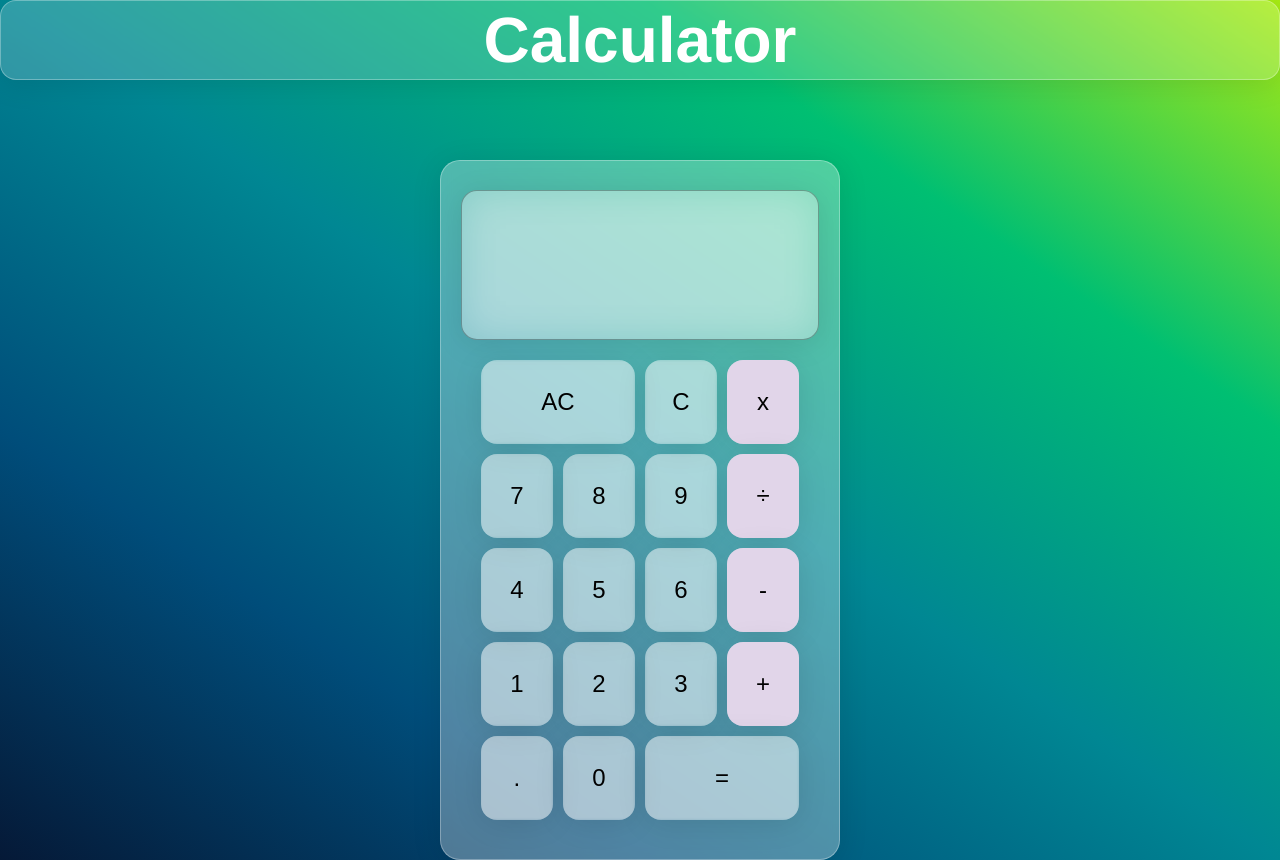
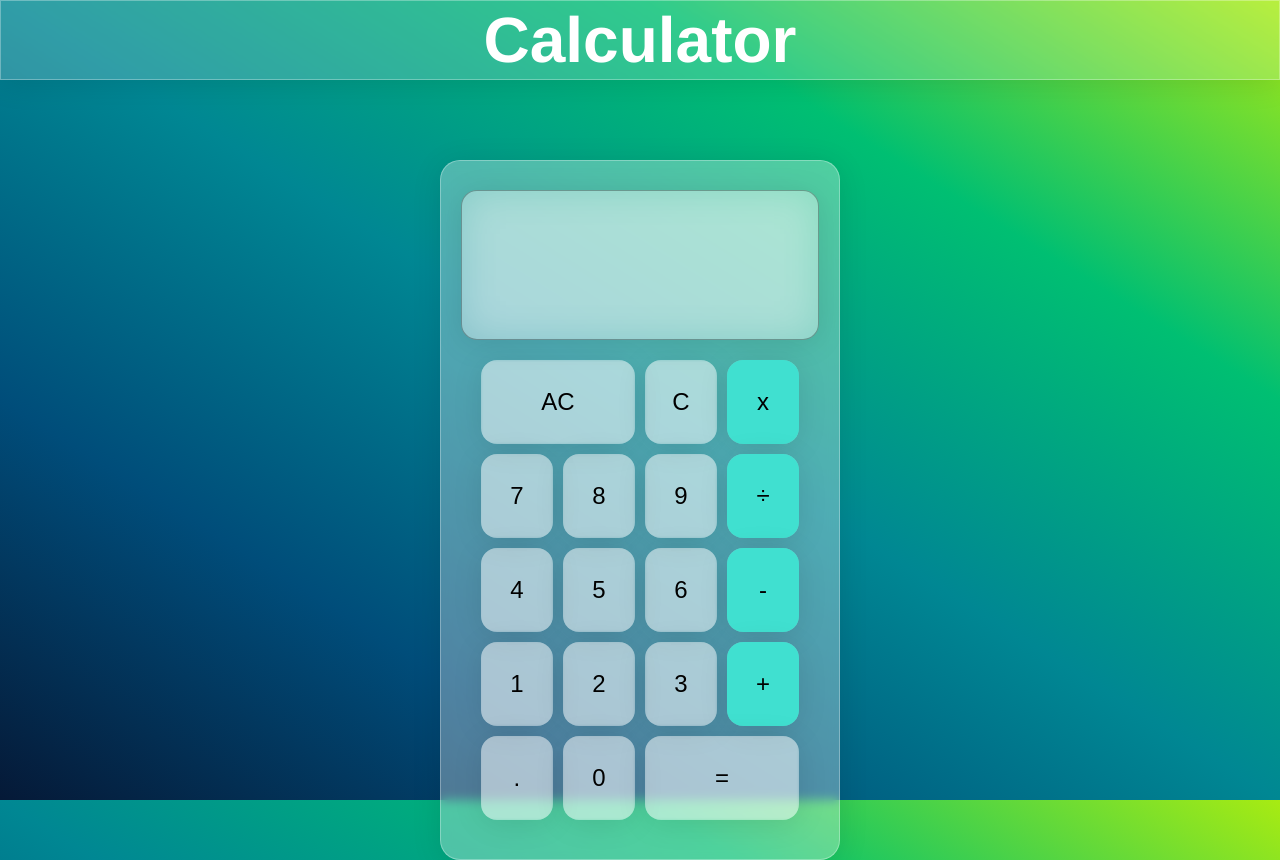
Before and after one commit to Novachaos82/Calculator, a plain HTML site: page index.html in a window 1280 px wide. Drawn offline with Linux system fonts and the light colour scheme.

Commit message:
krish bhay ki design

```diff
--- a/app.js
+++ b/app.js
@@ -20,7 +20,9 @@ clear.addEventListener("click", () => {
 });
 
 equal.addEventListener("click", () => {
-  calculate(operator);
+  if (prevDisplay.innerText != "" && currDisplay.innerText != "") {
+    calculate(operator);
+  }
 });
 
 /*taking numbers input on current display*/
@@ -88,7 +90,7 @@ function calculate(op) {
     const result =
       parseFloat(prevDisplay.innerText) * parseFloat(currDisplay.innerText);
     currDisplay.innerText = result;
-    prevDisplay.innerText = "";
+    //prevDisplay.innerText = "";
   }
 
   if (op === "+") {
--- a/style.css
+++ b/style.css
@@ -6,7 +6,16 @@
 }
 
 body {
-    background-image: linear-gradient(to right top, #051937, #004d7a, #008793, #00bf72, #a8eb12);
+  background-image: linear-gradient(
+    to right top,
+    #051937,
+    #004d7a,
+    #008793,
+    #00bf72,
+    #a8eb12
+  );
+  height: 100vh;
+  background-size: cover;
   line-height: 1.5;
   font-size: 1rem;
   color: white;
@@ -20,7 +29,7 @@ body {
   height: 80px;
   /* From https://css.glass */
   background: rgba(255, 255, 255, 0.19);
-    border-radius: 16px;
+  /*border-radius: 16px;*/
   box-shadow: 0 4px 30px rgba(0, 0, 0, 0.1);
   backdrop-filter: blur(1.5px);
   -webkit-backdrop-filter: blur(1.5px);
@@ -34,6 +43,7 @@ body {
 }
 
 .main {
+  /*height: 100vh;*/
   margin-top: 10vh;
   display: grid;
   align-items: center;
@@ -78,6 +88,7 @@ body {
   /*padding: 10px;*/
   word-wrap: break-word;
   word-break: break-all;
+  color: black;
 }
 
 .previous-display {
@@ -101,7 +112,6 @@ body {
 }
 
 .buttons button {
-
   font-size: 1.5rem;
   border-radius: 131px;
   /*background: ;*/
@@ -115,7 +125,6 @@ body {
   border: transparent;
   padding: 10px;
   transition: all 0.3s;
-
 }
 
 .buttons button:hover {
@@ -124,7 +133,7 @@ body {
 }
 
 .buttons .operator {
-    background: #e1d5e9;
+  background: turquoise;
 }
 
 .buttons .operator:hover {
@@ -145,8 +154,6 @@ body {
 
 .number:hover {
   background: #fff;
-    color: #ccc;
-
 }
 
 .equals:hover {
```
Lines whose indentation alone changed are shown as unchanged.
